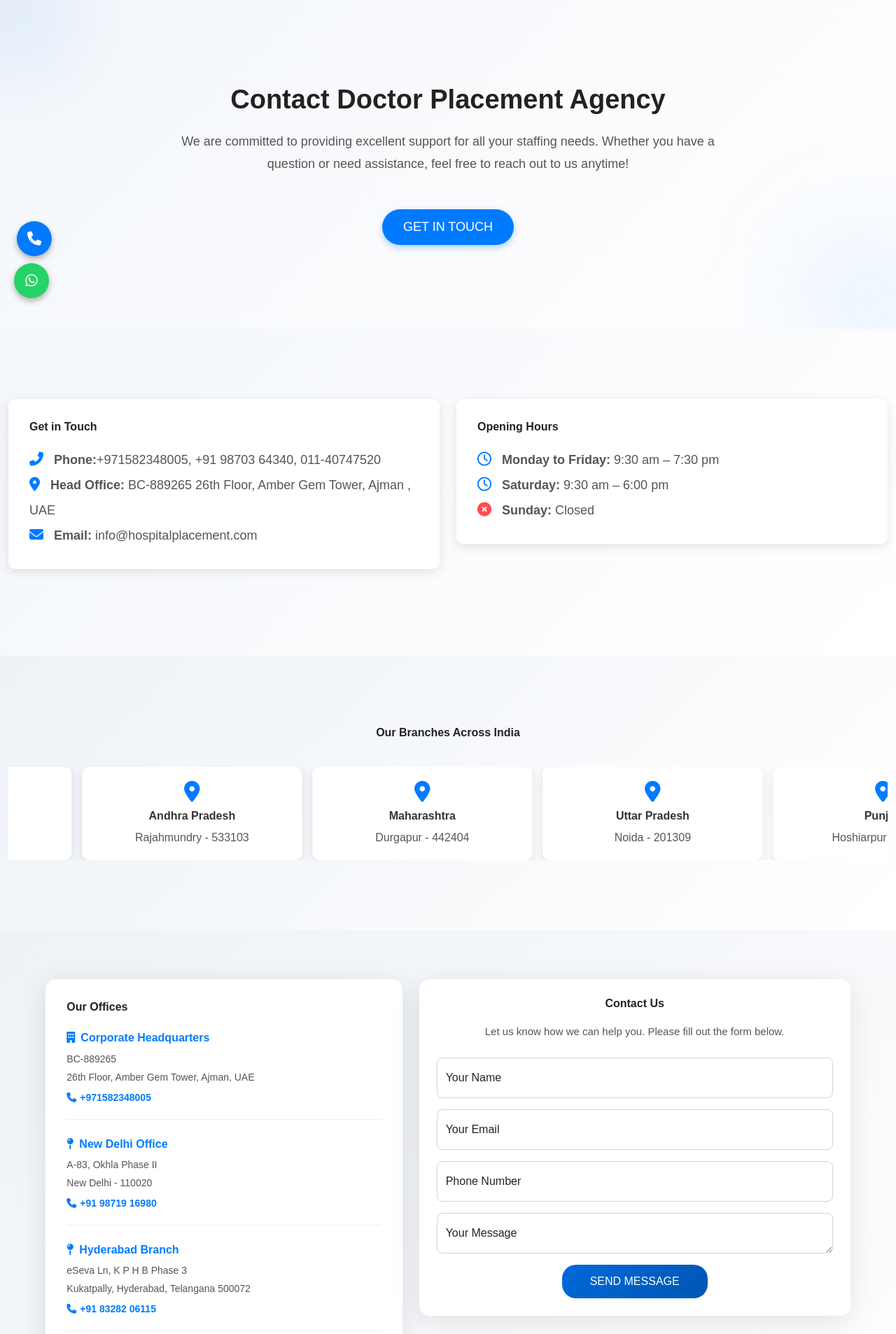
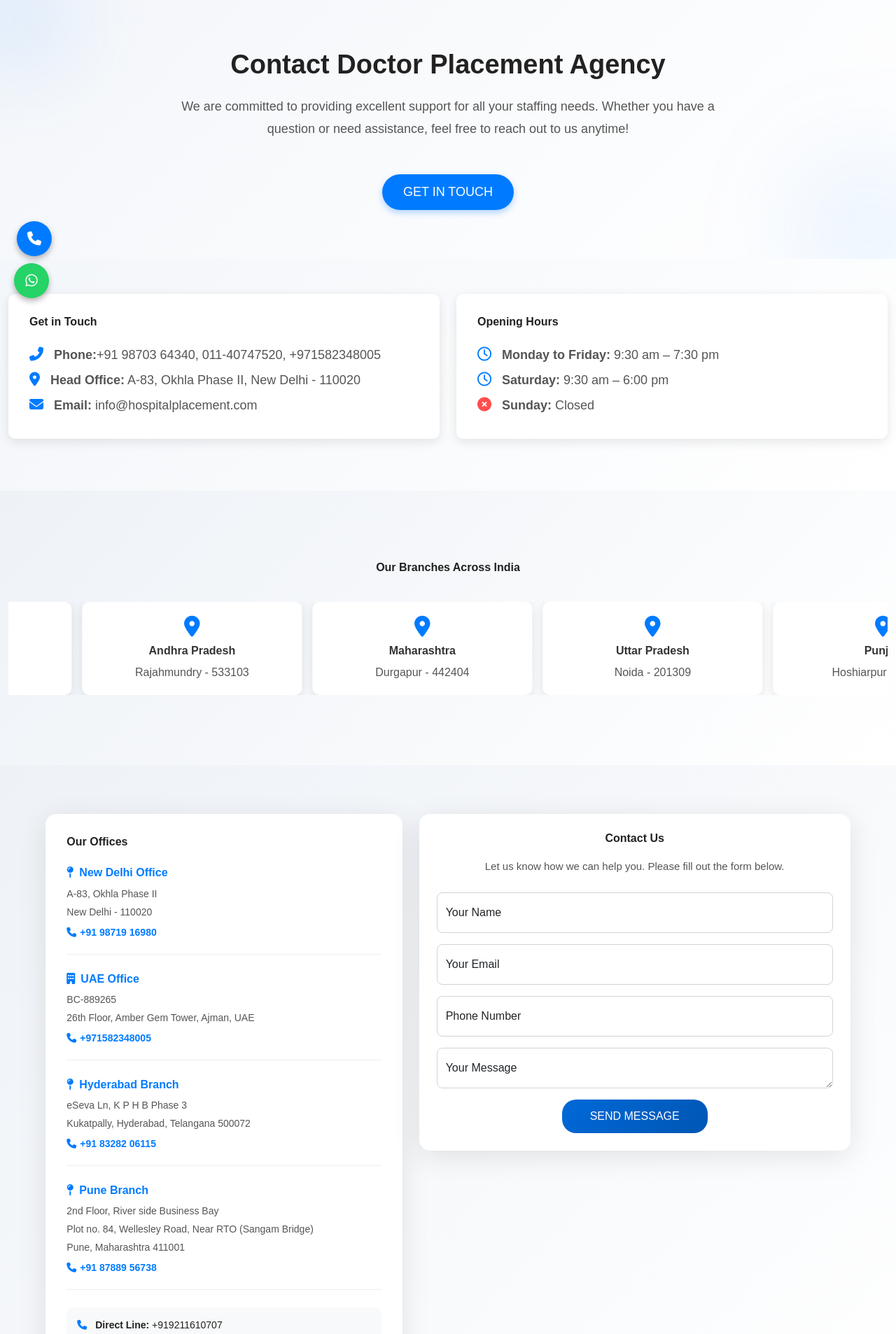
Before and after one commit to ankit-kumar-guptaa/hospital_placement, a PHP site: page /recruitment-chatbot/contact.php in a window 1280 px wide. Shown: the part 344-2250 px from the top of the page at 70% size. Run offline with PHP 8.4, Linux system fonts and the light colour scheme; some libraries are stand-ins or nearby versions; some web fonts are replaced.

Commit message:
fix(contact): update contact details and office addresses in footer and contact sections

```diff
--- a/contact.php
+++ b/contact.php
@@ -61,7 +61,7 @@ function gtag_report_conversion(url) {
 
 
 
-<section style="background: linear-gradient(135deg, #f3f6fa, #ffffff); padding: 120px 0; position: relative; overflow: hidden;">
+<section style="background: linear-gradient(135deg, #f3f6fa, #ffffff); padding: 70px 0; position: relative; overflow: hidden;">
     <!-- Decorative Elements -->
     <div style="position: absolute; top: -50px; left: -50px; width: 150px; height: 150px; background: rgba(0, 123, 255, 0.1); border-radius: 50%; filter: blur(60px);"></div>
     <div style="position: absolute; bottom: -60px; right: -60px; width: 200px; height: 200px; background: rgba(0, 123, 255, 0.1); border-radius: 50%; filter: blur(80px);"></div>
@@ -86,7 +86,7 @@ function gtag_report_conversion(url) {
 </section>
 
 
-<section style="background: linear-gradient(135deg, #f3f6fa, #ffffff); padding: 100px 0;">
+<section style="background: linear-gradient(135deg, #f3f6fa, #ffffff); padding: 50px 0;">
     <div class="container" data-aos="fade-up">
         <div class="row">
             <!-- Contact Details -->
@@ -96,11 +96,12 @@ function gtag_report_conversion(url) {
                     <ul style="list-style: none; padding: 0; font-size: 18px; color: #555; line-height: 2;">
                         <li>
                             <i class="fas fa-phone-alt" style="color: #007bff; font-size: 20px; margin-right: 10px;"></i>
-                            <b>Phone:</b>+971582348005, +91 98703 64340, 011-40747520
+                            <b>Phone:</b>+91 98703 64340, 011-40747520, +971582348005
                         </li>
                         <li>
                             <i class="fas fa-map-marker-alt" style="color: #007bff; font-size: 20px; margin-right: 10px;"></i>
-                            <b>Head Office:</b> BC-889265 26th Floor, Amber Gem Tower, Ajman , UAE
+                                                       <b>Head Office:</b> A-83, Okhla Phase II, New Delhi - 110020
+
                         </li>
                         <li>
                             <i class="fas fa-envelope" style="color: #007bff; font-size: 20px; margin-right: 10px;"></i>
@@ -233,19 +234,7 @@ function gtag_report_conversion(url) {
                 <div style="background: #ffffff; border-radius: 15px; padding: 30px; box-shadow: 0 8px 40px rgba(0, 0, 0, 0.1);">
                     <h3 style="font-weight: bold; color: #222; margin-bottom: 25px;">Our Offices</h3>
 
-                    <!-- Corporate Headquarters -->
-                    <div style="margin-bottom: 25px; padding-bottom: 20px; border-bottom: 1px solid #eee;">
-                        <h5 style="font-weight: bold; color: #007bff; margin-bottom: 10px;">
-                            <i class="fas fa-building" style="margin-right: 8px;"></i>Corporate Headquarters
-                        </h5>
-                        <p style="color: #555; font-size: 14px; margin: 5px 0;">BC-889265</p>
-                        <p style="color: #555; font-size: 14px; margin: 5px 0;">26th Floor, Amber Gem Tower, Ajman, UAE</p>
-                        <p style="color: #007bff; font-weight: bold; font-size: 14px; margin-top: 8px;">
-                            <i class="fas fa-phone" style="margin-right: 5px;"></i>+971582348005
-                        </p>
-                    </div>
-
-                    <!-- New Delhi Office -->
+                      <!-- New Delhi Office -->
                     <div style="margin-bottom: 25px; padding-bottom: 20px; border-bottom: 1px solid #eee;">
                         <h5 style="font-weight: bold; color: #007bff; margin-bottom: 10px;">
                             <i class="fas fa-map-pin" style="margin-right: 8px;"></i>New Delhi Office
@@ -256,6 +245,20 @@ function gtag_report_conversion(url) {
                             <i class="fas fa-phone" style="margin-right: 5px;"></i>+91 98719 16980
                         </p>
                     </div>
+
+                    <!-- Corporate Headquarters -->
+                    <div style="margin-bottom: 25px; padding-bottom: 20px; border-bottom: 1px solid #eee;">
+                        <h5 style="font-weight: bold; color: #007bff; margin-bottom: 10px;">
+                            <i class="fas fa-building" style="margin-right: 8px;"></i>UAE Office
+                        </h5>
+                        <p style="color: #555; font-size: 14px; margin: 5px 0;">BC-889265</p>
+                        <p style="color: #555; font-size: 14px; margin: 5px 0;">26th Floor, Amber Gem Tower, Ajman, UAE</p>
+                        <p style="color: #007bff; font-weight: bold; font-size: 14px; margin-top: 8px;">
+                            <i class="fas fa-phone" style="margin-right: 5px;"></i>+971582348005
+                        </p>
+                    </div>
+
+
 
                     <!-- Hyderabad Branch -->
                     <div style="margin-bottom: 25px; padding-bottom: 20px; border-bottom: 1px solid #eee;">
--- a/include/footer.php
+++ b/include/footer.php
@@ -42,8 +42,10 @@
         <ul class="list-unstyled">
           <li class="mb-3">
             <i class="fa fa-map-marker-alt me-2" style="color: #1abc9c;"></i>
-            <!-- <span style="color: #dcdde1;">916, Astralis Tower, Supernova, Sector 94, Noida</span> -->
+            <span style="color: #dcdde1;">A-83, Okhla Phase II, New Delhi - 110020</span> <br>
+            <i class="fa fa-map-marker-alt me-2" style="color: #1abc9c;"></i>
             <span style="color: #dcdde1;">BC-889265 26th Floor, Amber Gem Tower, Ajman , UAE</span>
+
           </li>
           <li class="mb-3">
             <i class="fa fa-envelope me-2" style="color: #1abc9c;"></i>
@@ -52,6 +54,10 @@
             </a>
           </li>
           <li>
+            <i class="fa fa-phone-alt me-2" style="color: #1abc9c;"></i>
+            <a href="tel:+919871916980" style="color: #1abc9c; text-decoration: none; transition: color 0.3s;">
+              +919871916980
+            </a> <br>
             <i class="fa fa-phone-alt me-2" style="color: #1abc9c;"></i>
             <a href="tel:+971582348005" style="color: #1abc9c; text-decoration: none; transition: color 0.3s;">
               +971582348005
```
